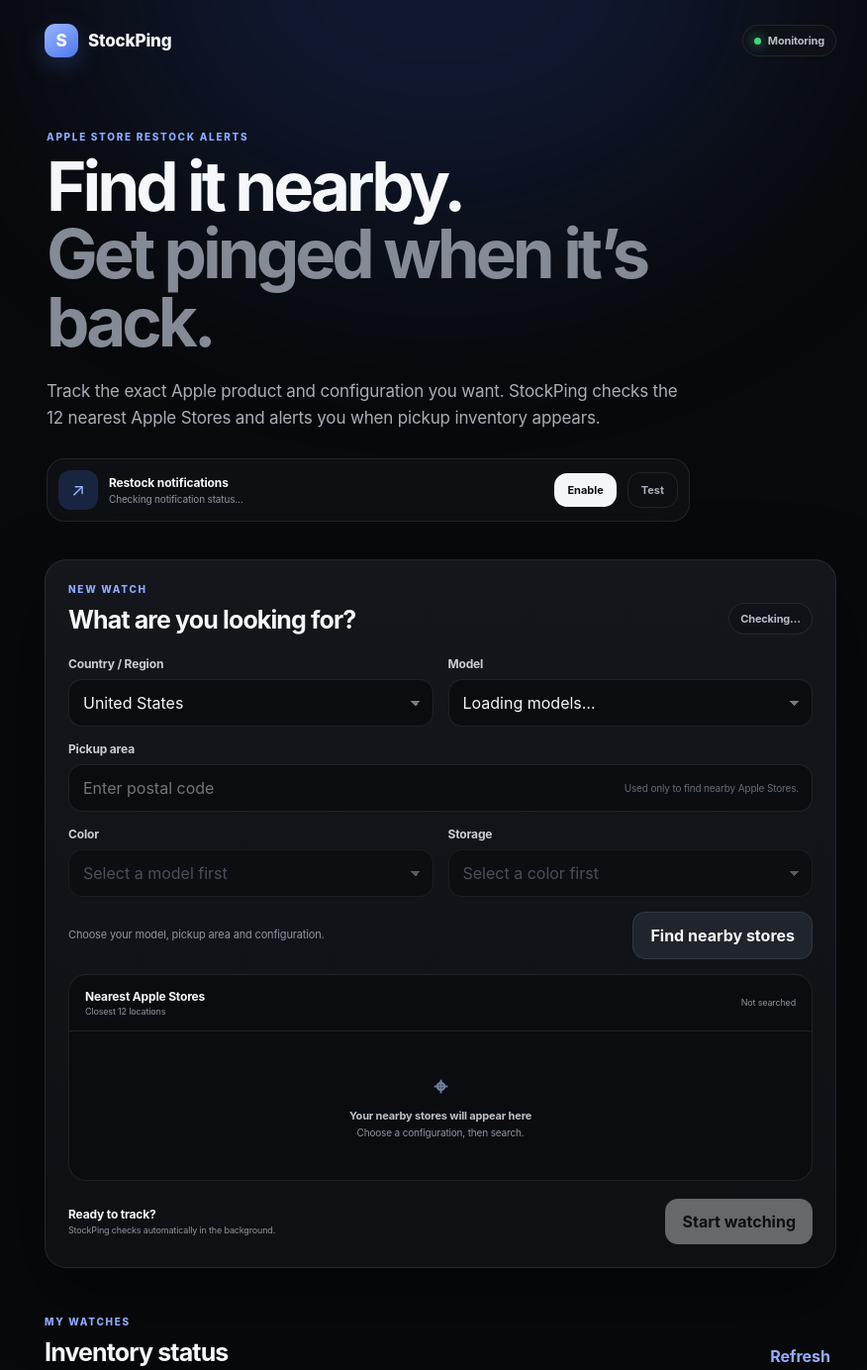
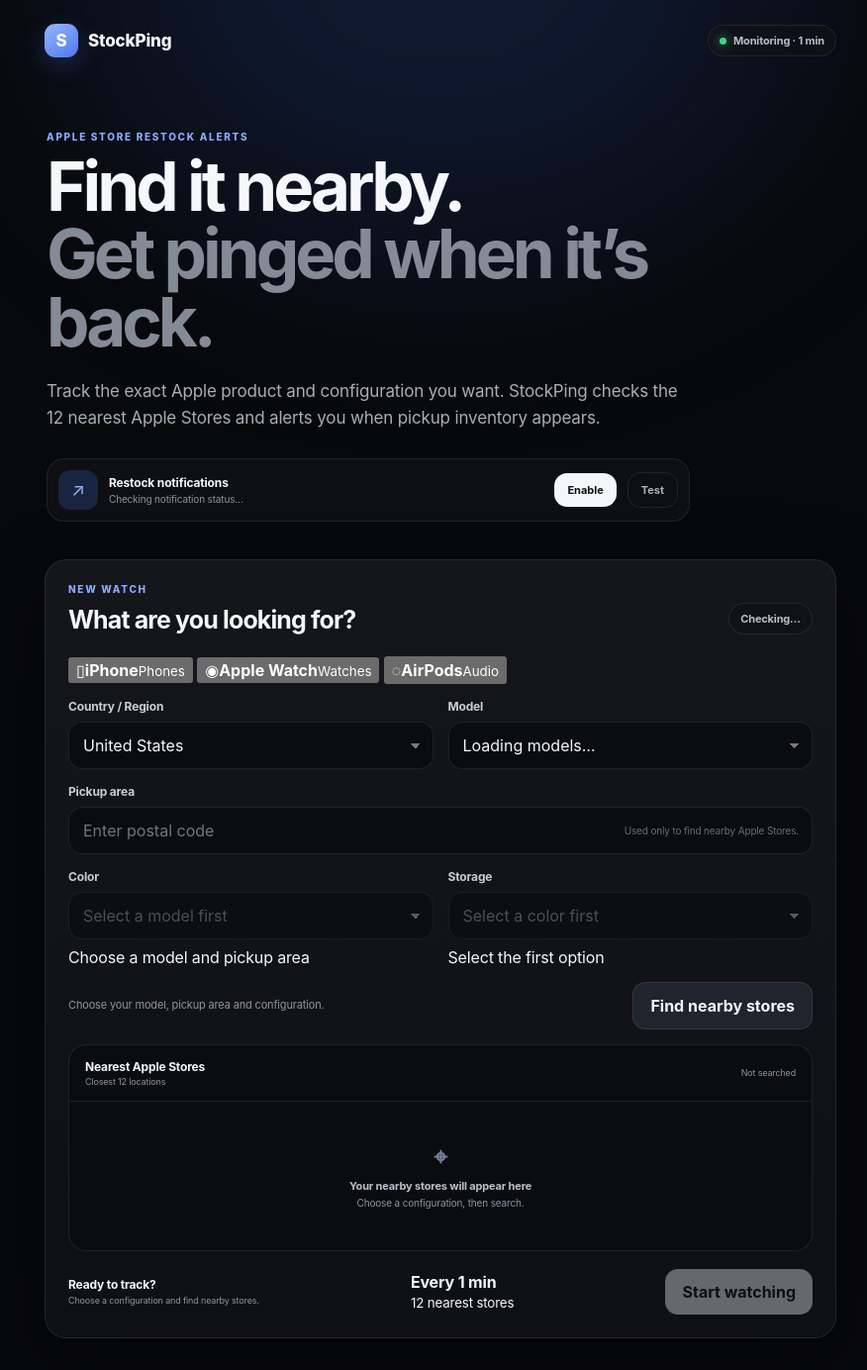
Before and after one commit to Davidyili230/StockPing, a website: page public/index.html in a window 1280 px wide. Shown: the top 1384 px of the page at 99% size, without its empty margins (195-1071 px from the left). Drawn offline with Linux system fonts and the light colour scheme.

Commit message:
Add visual product family and configuration controls

```diff
--- a/public/index.html
+++ b/public/index.html
@@ -1,15 +1,20 @@
 <!doctype html><html lang="en"><head><meta charset="utf-8"><meta name="viewport" content="width=device-width,initial-scale=1,viewport-fit=cover"><meta name="theme-color" content="#08090b"><meta name="apple-mobile-web-app-capable" content="yes"><meta name="apple-mobile-web-app-status-bar-style" content="black-translucent"><meta name="apple-mobile-web-app-title" content="StockPing"><title>StockPing — Apple Store restock alerts</title><link rel="manifest" href="/manifest.webmanifest"><link rel="apple-touch-icon" href="/icon-192.png"><link rel="stylesheet" href="/styles.css"></head><body><div class="glow"></div><main class="shell">
-<header class="topbar"><a class="brand" href="/"><span class="brand-mark">S</span><span>StockPing</span></a><span class="live-pill"><i></i> Monitoring</span></header>
+<header class="topbar"><a class="brand" href="/"><span class="brand-mark">S</span><span>StockPing</span></a><span class="live-pill"><i></i><span id="liveStatus">Monitoring · 1 min</span></span></header>
 <section class="hero"><div class="eyebrow">APPLE STORE RESTOCK ALERTS</div><h1>Find it nearby.<br><span>Get pinged when it’s back.</span></h1><p>Track the exact Apple product and configuration you want. StockPing checks the 12 nearest Apple Stores and alerts you when pickup inventory appears.</p><div class="push-card"><div class="push-icon">↗</div><div class="push-copy"><strong>Restock notifications</strong><span id="pushHint">Checking notification status…</span></div><button id="notifyBtn" class="button primary compact">Enable</button><button id="testBtn" class="button ghost compact">Test</button></div></section>
 <section class="panel"><div class="section-heading"><div><div class="eyebrow">NEW WATCH</div><h2>What are you looking for?</h2></div><span id="intervalBadge" class="mini-badge">Checking…</span></div><form id="watchForm" class="form-grid">
+<div class="full family-picker" role="group" aria-label="Product family">
+<button class="family-card active" type="button" data-family="iphone"><span class="family-icon">▯</span><strong>iPhone</strong><small>Phones</small></button>
+<button class="family-card" type="button" data-family="watch"><span class="family-icon">◉</span><strong>Apple Watch</strong><small>Watches</small></button>
+<button class="family-card" type="button" data-family="airpods"><span class="family-icon">◌</span><strong>AirPods</strong><small>Audio</small></button>
+</div>
 <label class="field"><span>Country / Region</span><select id="country"><option value="US">United States</option><option value="CA">Canada</option><option value="GB">United Kingdom</option><option value="AU">Australia</option></select></label>
 <label class="field"><span>Model</span><select id="model" required><option value="">Loading models…</option></select></label>
 <label class="field full"><span>Pickup area</span><div class="postal"><input id="location" autocomplete="postal-code" placeholder="Enter postal code" required><small>Used only to find nearby Apple Stores.</small></div></label>
-<label class="field"><span id="option1Label">Color</span><select id="color" required disabled><option value="">Select a model first</option></select></label>
-<label class="field"><span id="option2Label">Storage</span><select id="storage" required disabled><option value="">Select a color first</option></select></label>
+<label class="field config-field"><span id="option1Label">Color</span><select id="color" class="native-config" required disabled><option value="">Select a model first</option></select><div id="option1Chips" class="option-chips"><span class="chip-placeholder">Choose a model and pickup area</span></div></label>
+<label class="field config-field"><span id="option2Label">Storage</span><select id="storage" class="native-config" required disabled><option value="">Select a color first</option></select><div id="option2Chips" class="option-chips"><span class="chip-placeholder">Select the first option</span></div></label>
 <div class="full search-row"><div id="selectionSummary" class="hint">Choose your model, pickup area and configuration.</div><button id="findStoresBtn" class="button secondary" type="button">Find nearby stores</button></div>
 <div class="full store-box"><div class="store-head"><div><strong>Nearest Apple Stores</strong><small>Closest 12 locations</small></div><span id="storeCount">Not searched</span></div><div id="storePreview"><div class="empty-mini"><b>⌖</b><strong>Your nearby stores will appear here</strong><span>Choose a configuration, then search.</span></div></div></div>
-<div class="full watch-cta"><div><strong>Ready to track?</strong><span>StockPing checks automatically in the background.</span></div><button id="watchBtn" class="button primary" type="submit" disabled>Start watching</button></div>
+<div class="full watch-cta"><div><strong id="watchCtaTitle">Ready to track?</strong><span id="watchCtaDetail">Choose a configuration and find nearby stores.</span></div><div class="watch-cadence"><b>Every 1 min</b><small>12 nearest stores</small></div><button id="watchBtn" class="button primary" type="submit" disabled>Start watching</button></div>
 </form></section>
 <section class="watches-section"><div class="section-heading"><div><div class="eyebrow">MY WATCHES</div><h2>Inventory status</h2></div><button id="refreshBtn" class="text-button">Refresh</button></div><div id="watchList" class="watch-list"></div><div id="emptyState" class="empty-state"><div class="radar"><i></i></div><h3>Nothing on your radar yet</h3><p>Create a watch above. StockPing keeps checking even when the app is closed.</p></div></section>
 <section class="stats"><div><b>12</b><span>nearest stores</span></div><div><b>1 min</b><span>check interval</span></div><div><b>Push</b><span>restock alerts</span></div></section>
```
